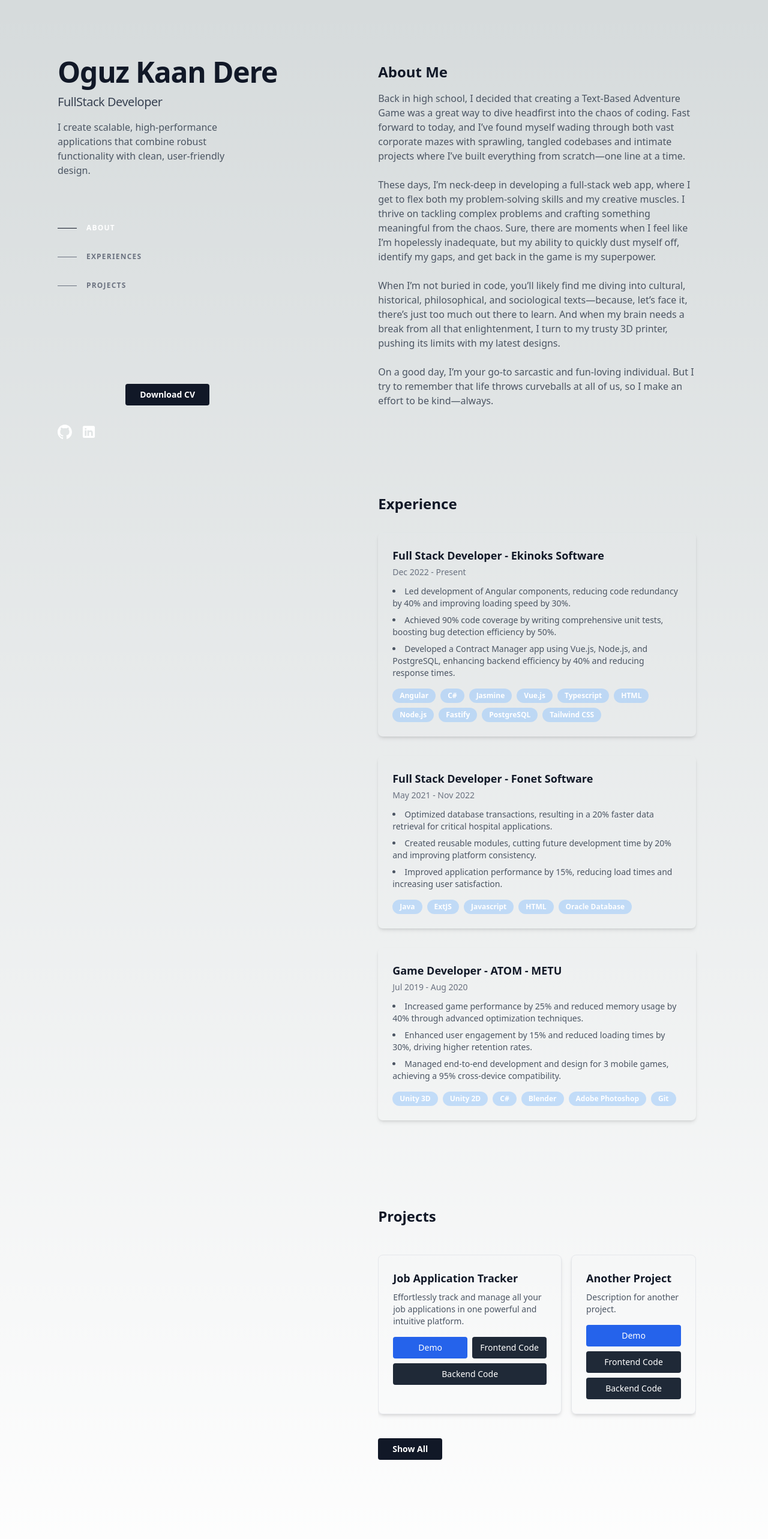
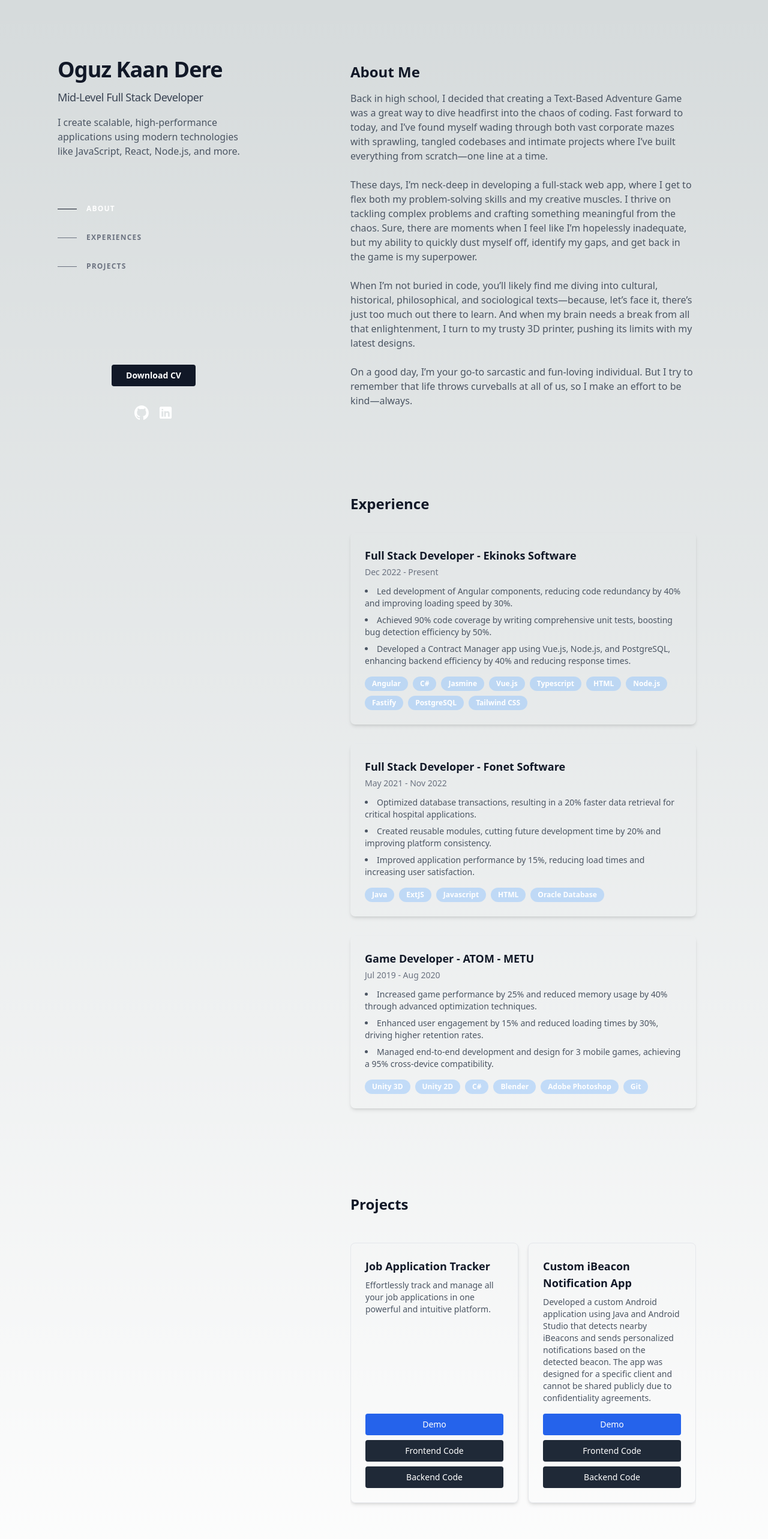
Before and after one commit to ogzkaann/oguz-portfolio, a Next.js app: page / in a window 1280 px wide. Shown: the top 2566 px of the page at 60% size. Built offline with nearby package versions, Linux system fonts and the light colour scheme.

Commit message:
minor updates

```diff
--- a/src/app/page.tsx
+++ b/src/app/page.tsx
@@ -32,27 +32,27 @@ export default function Home() {
     return (
         <>
             <Head>
-                <title>Oguz Kaan Dere | FullStack Developer</title>
+                <title>Oguz Kaan Dere | Full Stack Developer, Software Developer, React Developer</title>
                 <meta
                     name="description"
-                    content="Oguz Kaan Dere is a Full Stack Developer specializing in modern web technologies. Explore his projects and get in touch!"
+                    content="Oguz Kaan Dere is a Full Stack Developer specializing in modern web technologies like JavaScript, React, Node.js, and more. Explore his projects, experience, and get in touch for freelance or full-time opportunities."
                 />
                 <meta
                     name="keywords"
-                    content="Oguz Kaan Dere, Full Stack Developer, JavaScript, TypeScript, Angular, Vue.js, Node.js, Web Development"
+                    content="Full Stack Developer, Software Developer, React Developer, JavaScript, TypeScript, Angular, Vue.js, Node.js, Freelance Developer, Oguz Kaan Dere"
                 />
                 <meta name="author" content="Oguz Kaan Dere"/>
                 <link rel="canonical" href="https://oguz-portfolio.vercel.app/"/>
 
                 {/* Open Graph and Twitter meta tags */}
-                <meta property="og:title" content="Oguz Kaan Dere | FullStack Developer"/>
+                <meta property="og:title" content="Oguz Kaan Dere | Full Stack Developer, Software Developer, React Developer" />
                 <meta property="og:description"
                       content="Oguz Kaan Dere is a Full Stack Developer specializing in modern web technologies. Explore his projects and get in touch!"/>
                 <meta property="og:url" content="https://oguz-portfolio.vercel.app/"/>
                 <meta property="og:image" content="/og-image.png"/>
                 <meta property="og:type" content="website"/>
                 <meta name="twitter:card" content="summary_large_image"/>
-                <meta property="twitter:title" content="Oguz Kaan Dere | FullStack Developer"/>
+                <meta property="twitter:title" content="Oguz Kaan Dere | Full Stack Developer, Software Developer, React Developer" />
                 <meta property="twitter:description"
                       content="Oguz Kaan Dere is a Full Stack Developer specializing in modern web technologies. Explore his projects and get in touch!"/>
                 <meta property="twitter:image" content="/og-image.png"/>
@@ -65,16 +65,14 @@ export default function Home() {
                 <header className="lg:sticky lg:top-24 flex flex-col justify-between lg:h-full lg:mr-8">
                     {/* Personal Info */}
                     <div className="text-center lg:text-left">
-                        <h1 className="text-4xl font-bold tracking-tight text-gray-900 dark:text-white sm:text-5xl">
+                        <h1 className="text-4xl font-bold tracking-tight text-gray-900 dark:text-white sm:text-4xl">
                             Oguz Kaan Dere
                         </h1>
-                        <h2 className="mt-3 text-lg font-medium tracking-tight text-gray-700 dark:text-gray-300 sm:text-xl">
-                            FullStack Developer
+                        <h2 className="mt-3 text-lg font-medium tracking-tight text-gray-700 dark:text-gray-300 sm:text-l">
+                            Mid-Level Full Stack Developer
                         </h2>
                         <p className="mt-4 lg:max-w-xs leading-normal text-gray-600 dark:text-gray-400">
-                            I create scalable, high-performance applications that combine robust functionality with
-                            clean,
-                            user-friendly design.
+                            I create scalable, high-performance applications using modern technologies like JavaScript, React, Node.js, and more.
                         </p>
 
                         {/* Navigation - Hidden on small screens */}
@@ -116,15 +114,15 @@ export default function Home() {
                         >
                             Download CV
                         </a>
-                        <ul className="flex space-x-4">
+                        <ul className="flex justify-center space-x-4">
                             <li>
-                                <a href="https://github.com/ogzkaann" target="_blank" rel="noopener noreferrer">
+                                <a href="https://github.com/ogzkaann" target="_blank" rel="noopener noreferrer" aria-label="GitHub">
                                     <Image src="/github.svg" alt="GitHub" width={24} height={24}/>
                                 </a>
                             </li>
                             <li>
                                 <a href="https://linkedin.com/in/oguz-kaan-dere" target="_blank"
-                                   rel="noopener noreferrer">
+                                   rel="noopener noreferrer" aria-label="LinkedIn">
                                     <Image src="/linkedin.svg" alt="LinkedIn" width={24} height={24}/>
                                 </a>
                             </li>
@@ -134,7 +132,7 @@ export default function Home() {
                 </header>
 
                 {/* Right Main Content - Flex column layout for mobile, row layout for larger screens */}
-                <main className="flex-1 overflow-y-auto p-6 lg:ml-28">
+                <main className="flex-1 overflow-y-auto p-6 lg:ml-28 lg:overflow-y-visible">
                     {/* About Section */}
                     <section
                         id="about"
@@ -238,7 +236,7 @@ export default function Home() {
                         <div className="text-center lg:text-left">
                             <h3 className="text-2xl font-semibold text-gray-900 dark:text-white">Projects</h3>
                             <div
-                                className="mt-8 flex overflow-x-auto space-x-4 py-4 scrollbar-thin scrollbar-thumb-gray-900 scrollbar-track-gray-100">
+                                className="mt-8 flex overflow-x-auto space-x-4 py-4 scrollbar-thin scrollbar-thumb-gray-900 scrollbar-track-gray-100 flex-nowrap">
                                 <ProjectCard
                                     title="Job Application Tracker"
                                     description="Effortlessly track and manage all your job applications in one powerful and intuitive platform."
@@ -247,21 +245,13 @@ export default function Home() {
                                     backendLink="https://github.com/ogzkaann/job-application-tracker-backend"
                                 />
                                 <ProjectCard
-                                    title="Another Project"
-                                    description="Description for another project."
+                                    title="Custom iBeacon Notification App"
+                                    description="Developed a custom Android application using Java and Android Studio that detects nearby iBeacons and sends personalized notifications based on the detected beacon. The app was designed for a specific client and cannot be shared publicly due to confidentiality agreements."
                                     demoLink="#"
-                                    frontendLink="https://github.com/example/frontend"
-                                    backendLink="https://github.com/example/backend"
+                                    frontendLink="#"
+                                    backendLink="#"
                                 />
-                                {/* Add more ProjectCard components here */}
                             </div>
-                            <button
-                                className="mt-6 inline-block rounded bg-gray-900 px-6 py-2 text-sm font-semibold text-white hover:bg-gray-700 dark:bg-gray-100 dark:text-gray-900 dark:hover:bg-gray-300"
-                                onClick={() => {/* Show all projects logic */
-                                }}
-                            >
-                                Show All
-                            </button>
                         </div>
                     </section>
 
--- a/src/components/ProjectCard.tsx
+++ b/src/components/ProjectCard.tsx
@@ -10,11 +10,13 @@ interface ProjectCardProps {
 
 const ProjectCard: React.FC<ProjectCardProps> = ({ title, description, demoLink, frontendLink, backendLink }) => {
     return (
-        <div className="rounded-lg border border-gray-200 p-6 shadow-md dark:border-gray-800 ">
-            <h4 className="text-lg font-bold text-gray-900 dark:text-white">{title}</h4>
-            <p className="mt-2 text-sm text-gray-600 dark:text-gray-400">
-                {description}
-            </p>
+        <div className="flex flex-col justify-between rounded-lg border border-gray-200 p-6 shadow-md dark:border-gray-800 min-w-[280px] max-w-[350px]">
+            <div className="flex-grow">
+                <h4 className="text-lg font-bold text-gray-900 dark:text-white">{title}</h4>
+                <p className="mt-2 text-sm text-gray-600 dark:text-gray-400">
+                    {description}
+                </p>
+            </div>
             <div className="mt-4 flex flex-wrap gap-2 items-center justify-start">
                 {demoLink && (
                     <a
@@ -41,7 +43,6 @@ const ProjectCard: React.FC<ProjectCardProps> = ({ title, description, demoLink,
                     </a>
                 )}
             </div>
-
         </div>
     );
 };
```
Also changed, not shown: 1 other file (tests, documents, lock files or other folders).
